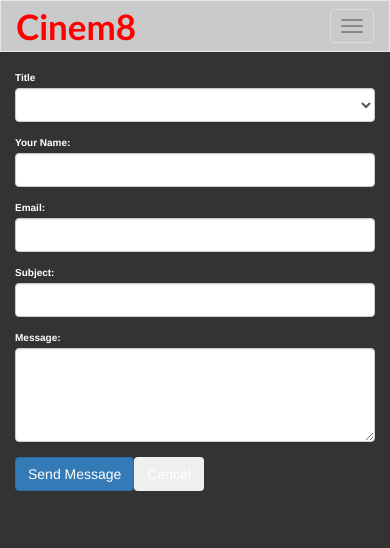
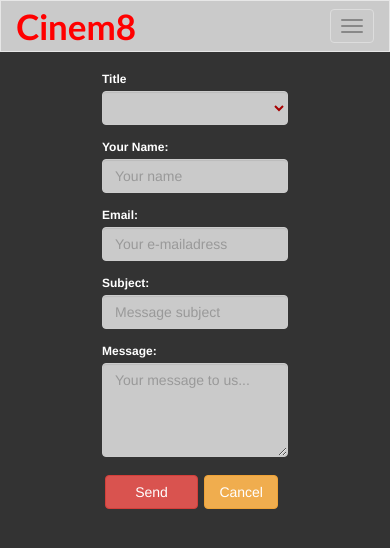
Before and after one commit to Dasch1810/T4SSProject, an Angular app: page /contact-us in a window 390 px wide. Shown: the top 548 px of the page. Built offline with nearby package versions, Linux system fonts and the light colour scheme; sample sign-in values are in the browser's storage; a web font is replaced by a local one.

Commit message:
Contact-us restyling/responsive

```diff
--- a/src/app/contact-us/contact-us.component.html
+++ b/src/app/contact-us/contact-us.component.html
@@ -1,11 +1,12 @@
+<div class="container">
 <form [formGroup]="reactiveForm" (ngSubmit)="onSubmit()"
 *ngIf="!submitted">
 
 		<div class="form-row">
 			<div class="form-group col">
 				<label>Title</label>
-					<select formControlName="title" class="form-control" [ngClass]="{'is-invalid': submitted && f.title?.errors}">
-						<option value="blanc"> </option>
+					<select  formControlName="title" class="form-control" [ngClass]="{'is-invalid': submitted && f.title?.errors}">
+						<option value="blank"> </option>
 						<option value="Mr">Mr</option>
                         <option value="Mrs">Mrs</option>
                         <option value="Miss">Miss</option>
@@ -22,14 +23,14 @@
 			</div>
             <div class="form-group">
 					<label>Your Name:</label>
-						<input type="text" class="form-control" formControlName="name" required minlength="3" maxlength="25" [ngClass]="{'is-invalid' : submitted && f.name?.errors}"/>
+						<input placeholder="Your name" type="text" class="form-control" formControlName="name" required minlength="3" maxlength="25" [ngClass]="{'is-invalid' : submitted && f.name?.errors}"/>
 							<div *ngIf="submitted && f.name?.errors" class="invalid-feedback">
 								<div *ngIf="f.name?.errors.required" class="text-danger">Name is required!</div>
 							</div>
 					</div>
 				<div class="form-group">
 					<label>Email:</label>
-						<input type="email" class="form-control" formControlName="email" required maxlength="30"  [ngClass]="{'is-invalid': submitted && f.email?.errors}"/>
+						<input  placeholder="Your e-mailadress" type="email" class="form-control" formControlName="email" required maxlength="30"  [ngClass]="{'is-invalid': submitted && f.email?.errors}"/>
 						<div *ngIf="submitted && f.email?.errors" class="invalid-feedback">
 						<div *ngIf="f.email?.errors.email">Email is required!
 						<div *ngIf="f.email?.errors.required">Email must be a valid email adress!</div>
@@ -38,28 +39,31 @@
 				</div>
 				<div class="form-group">
 					<label>Subject:</label>
-						<input type="text" class="form-control" formControlName="subject" required minlength="3" maxlength="20" [ngClass]="{'is-valid': submitted && f.Subject?.errors}"/>
+						<input  placeholder="Message subject" type="text" class="form-control" formControlName="subject" required minlength="3" maxlength="20" [ngClass]="{'is-valid': submitted && f.Subject?.errors}"/>
 							<div *ngIf="submitted && f.subject?.errors" class="invalid-feedback">
 								<div *ngIf="f.subject?.errors.required">Subject is required!</div>
 							</div>
 				</div>
 				<div class="form-group">
 					<label>Message:</label>
-						<textarea rows="4" class="form-control" formControlName="message" minlength="3" maxlength="250" [ngClass]="{'is-invalid':submitted && f.message?.errors}"></textarea>
+						<textarea  placeholder="Your message to us..." rows="4" class="form-control" formControlName="message" minlength="3" maxlength="250" [ngClass]="{'is-invalid':submitted && f.message?.errors}"></textarea>
 							<div *ngIf="submitted && f.message?.errors" class="invalid-feedback">
 							<div *ngIf="f.message?.required">Message is required!</div>
 					</div>
                 </div>
                 <div class="form-group">
-                        <button onsubmit="onSubmit()" type="submit" class="btn btn-primary btn-md">Send Message</button>
-						<button class="btn btn-secondary" type="reset" (click)="onReset()">Cancel</button>
+                        <button onsubmit="onSubmit()" type="submit" class="btn btn-danger btn-md">Send</button>
+						<button class="btn btn-warning" type="reset" (click)="onReset()">Cancel</button>
                 </div>
 		</form>
 <div *ngIf=submitted>
-		Thanks for sending us a message, you slut
+	<h3 class="submittedMessage">
+		Thanks for sending us a message !
+	</h3>
 <div class="row">
 	<div class="col-xs-12">
-		<button class="btn btn-primary" routerLink = '../home'>Home</button>
+		<button class="btn btn-danger" routerLink = '../home'>Home</button>
 	</div>
 </div>
 </div>
+</div>
--- a/src/app/contact-us/contact-us.component.scss
+++ b/src/app/contact-us/contact-us.component.scss
@@ -19,3 +19,29 @@ body{
 body .form-group{
     width: 150px;
 }
+.container{
+    width: 60%
+}
+input{
+    background-color: #cacaca;
+    color: rgb(167, 0, 0)
+}
+textarea{
+    background-color: #cacaca;
+    color: rgb(167, 0, 0)
+}
+select{
+    background-color: #cacaca;
+    color: rgb(167, 0, 0)
+}
+.btn-warning{
+    width: 40%;
+    margin: 3px;
+}
+.btn-danger{
+    width: 50%;
+    margin: 3px;
+}
+label{
+    font-size: 1.2em;
+}
```
